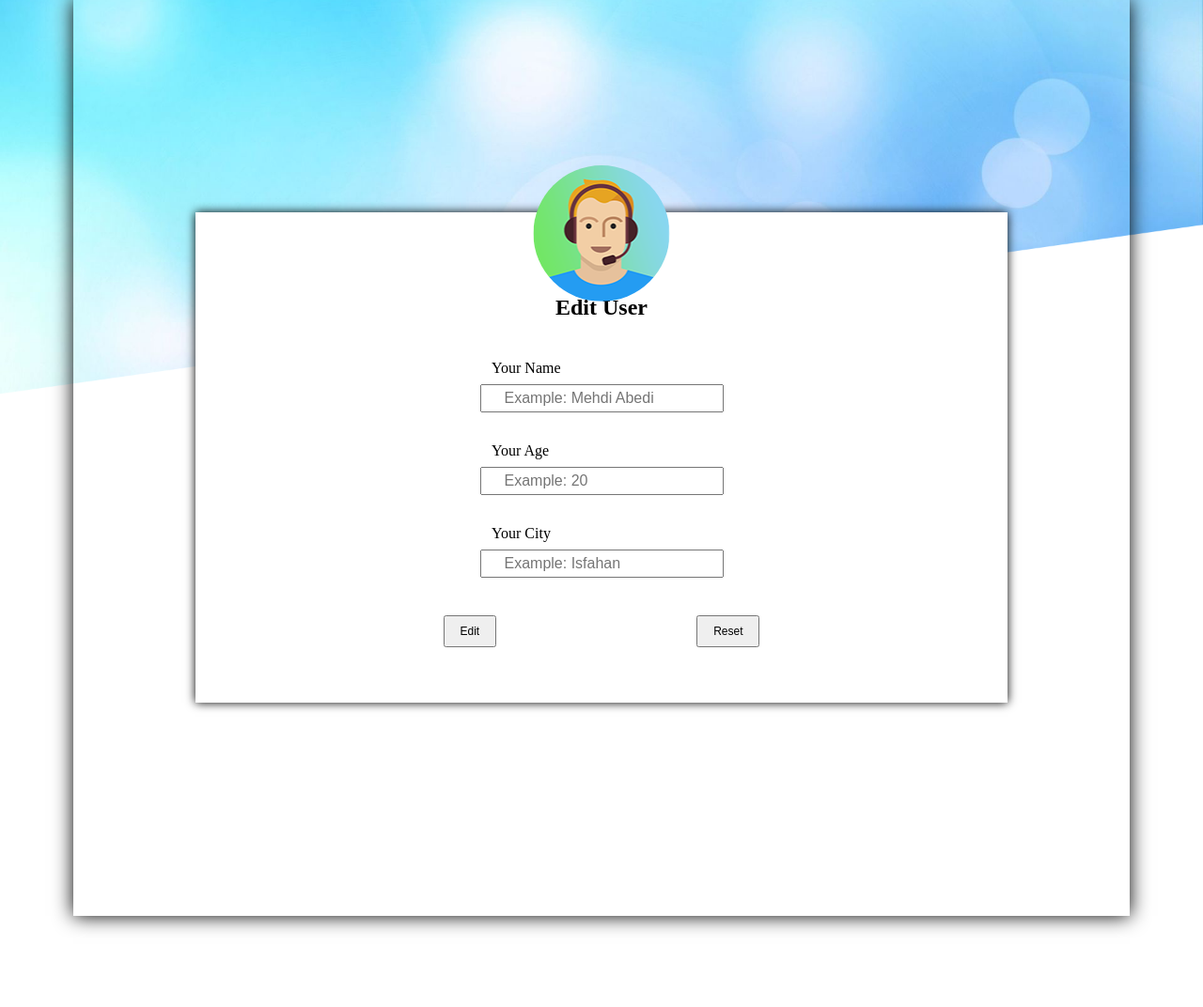
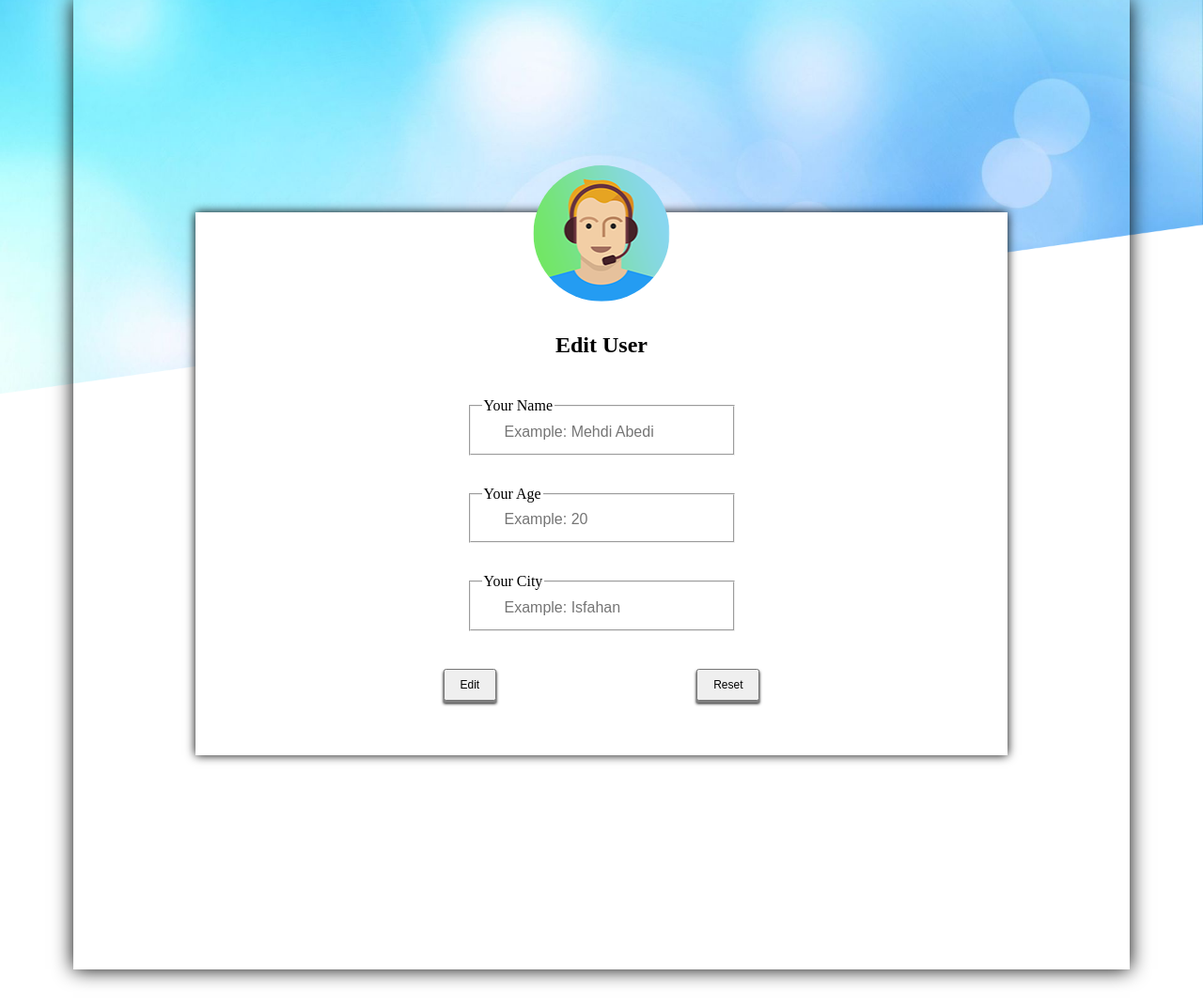
Before and after one commit to SevenDark7/UsersList, a PHP site: page /edit.html in a window 1280 px wide. Shown: the part 73-1145 px from the top of the page at 94% size. Before the commit the page ends 1065 px from the top, so only its background shows below. Run offline with PHP 8.4, Linux system fonts and the light colour scheme.

Commit message:
small changes to the page style

```diff
--- a/css/edit.css
+++ b/css/edit.css
@@ -29,8 +29,7 @@ div.container {
     text-align: center;
     font-size: 1.5em;
     padding-bottom: 0;
-    margin-bottom: 0;
-    margin-top: 10vh;
+    margin: 15vh 0 0 0;
 }
 
 img {
@@ -48,23 +47,20 @@ form {
     padding: 3%;
 }
 
-div.col {
+form > div {
     display: flex;
-    flex-direction: column;
-    align-items: flex-start;
+    justify-content: center;
     padding: 2vh;
-}
-
-label {
-    margin-left: 35%;
-    font-size: 2vh;
-    margin-bottom: 1vh;
 }
 
 input {
     padding: 0.5vh 3vh;
     font-size: 2vh;
-    margin: auto;
+    border: none;
+}
+
+input:focus {
+    outline: none;
 }
 
 div.row {
@@ -77,4 +73,10 @@ button {
     padding: 1vh 2vh;
     font-size: 1.5vh;
     cursor: pointer;
+    box-shadow: 0 2px 1px gray, 0 3px 3px black;
 }
+
+button:active {
+    box-shadow: 0 1px 1px gray, 0 1px 1px black;
+    transform: translate(0, 5px);
+}
--- a/edit.html
+++ b/edit.html
@@ -16,17 +16,23 @@
             </div>
             <div>
                 <form action="#">
-                    <div class="col">
-                        <label for="name">Your Name</label>
-                        <input type="text" name="name" id="name" autocomplete="off" placeholder="Example: Mehdi Abedi">
+                    <div>
+                        <fieldset>
+                            <legend>Your Name</legend>
+                            <input type="text" name="name" id="name" dir="auto" autocomplete="off" placeholder="Example: Mehdi Abedi">
+                        </fieldset>
                     </div>
-                    <div class="col">
-                        <label for="name">Your Age</label>
-                        <input type="number" name="age" id="age" placeholder="Example: 20">
+                    <div>
+                        <fieldset>
+                            <legend>Your Age</legend>
+                            <input type="number" name="age" id="age" dir="auto" placeholder="Example: 20">
+                        </fieldset>
                     </div>
-                    <div class="col">
-                        <label for="name">Your City</label>
-                        <input type="text" name="city" id="city" autocomplete="off" placeholder="Example: Isfahan">
+                    <div>
+                        <fieldset>
+                            <legend>Your City</legend>
+                            <input type="text" name="city" id="city" dir="auto" autocomplete="off" placeholder="Example: Isfahan">
+                        </fieldset>
                     </div>
                     <div class="row">
                         <button type="submit">Edit</button>
```
